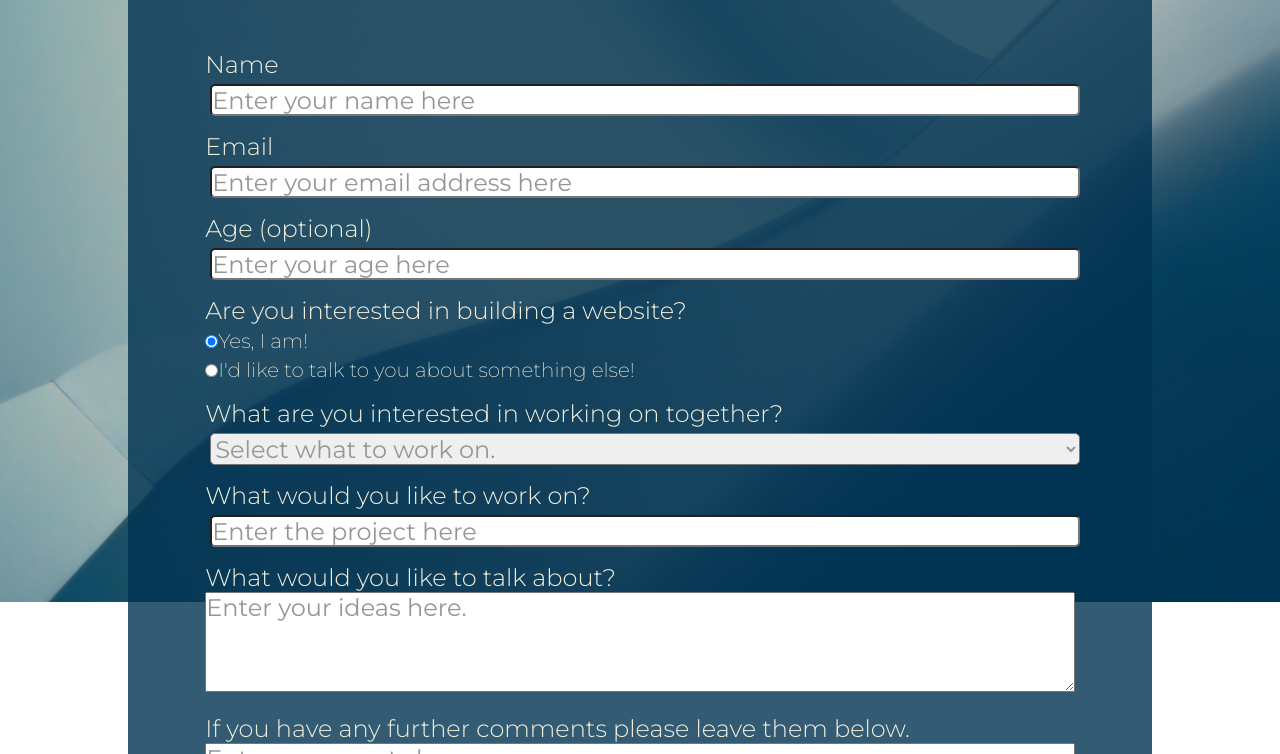
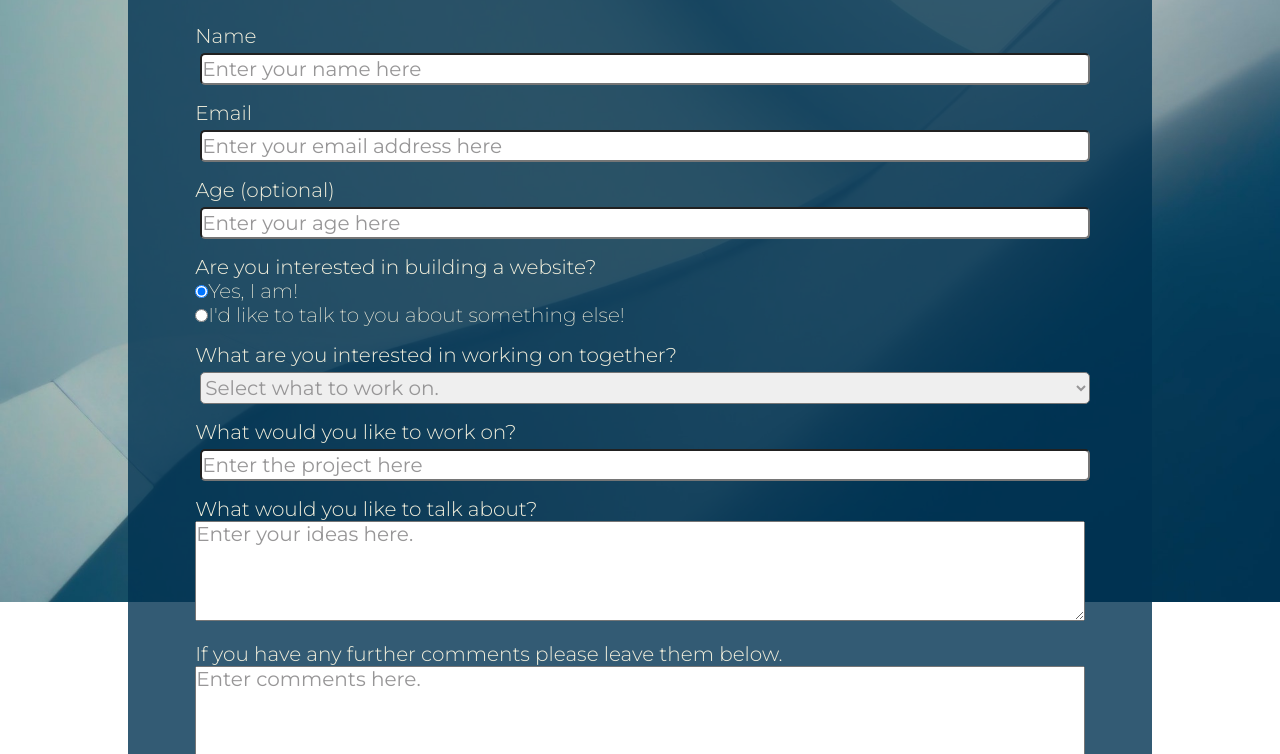
Before and after one commit to mghmay/mghmay.github.io, a plain HTML site: page contact.html in a window 1280 px wide. Shown: the part 198-952 px from the top of the page. Drawn offline with Linux system fonts and the light colour scheme.

Commit message:
update-contact-page-styles-again

```diff
--- a/contact.html
+++ b/contact.html
@@ -117,12 +117,16 @@
             <p class = "bold">What would you like to talk about?</p>
             <textarea id="talkAbout"
                       name="talkAbout"
+                      min="100"
+                      max="500"
                       placeholder="Enter your ideas here."></textarea>
           </div>
           <div class="form-group" id = "furtherComments">
             <p class = "bold">If you have any further comments please leave them below.</p>
             <textarea id="comments"
                       name="comment"
+                      min="100"
+                      max="500"
                       placeholder="Enter comments here."></textarea>
           </div>
           <div class="form-group">
--- a/resources/styles.css
+++ b/resources/styles.css
@@ -352,7 +352,7 @@ footer {
 	height: 100%;
 	width: 100%;
 	text-align: center;
-  font-size: 80%;
+  font-size: 1rem;
 	font-style: italic;
 	margin-bottom: 40px;
 }
@@ -377,7 +377,7 @@ footer a{
 }
 
 .survey-container {
-  padding:10px;
+  font-size: 1.25rem;
   margin: 25px 5%;
 }
 
@@ -412,6 +412,13 @@ select:invalid,
   height: 50px;
   cursor: pointer;
 }
+
+.form-group textarea{
+  width: 100%;
+  height: 100px;
+  resize: vertical;
+}
+
 .form-control{
   display: block;
   width: 100%;
@@ -422,27 +429,6 @@ select:invalid,
 .form-control:focus{
   border-color:var(--light-text);
   outline:0;
-}
-
-@media (max-width:400px){
-  #description{
-  font-size:1rem;
-  }
-  #title{
-  font-size: 2rem;
-  }
-}
-.form-group textarea{
-  width: 100%;
-  height: 100px;
-}
-
-.input-radio,
-.input-checkbox{
-  display: inline-block;
-  margin-right: 1rem;
-  min-width: 1rem;
-  min-height: 1rem;
 }
 
 /* media queriess */
```
